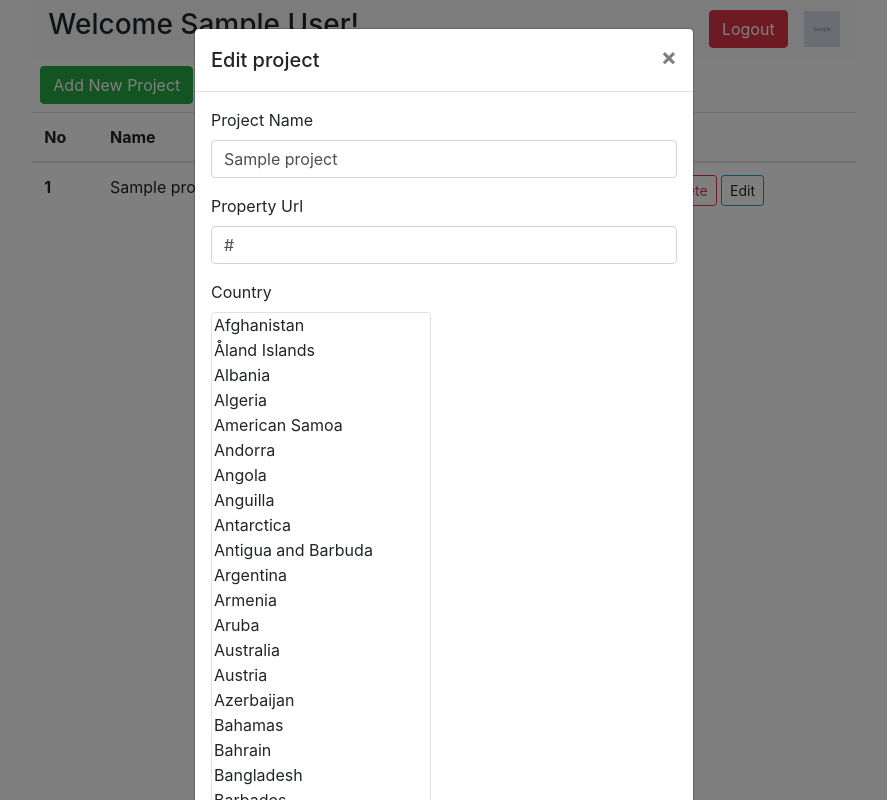
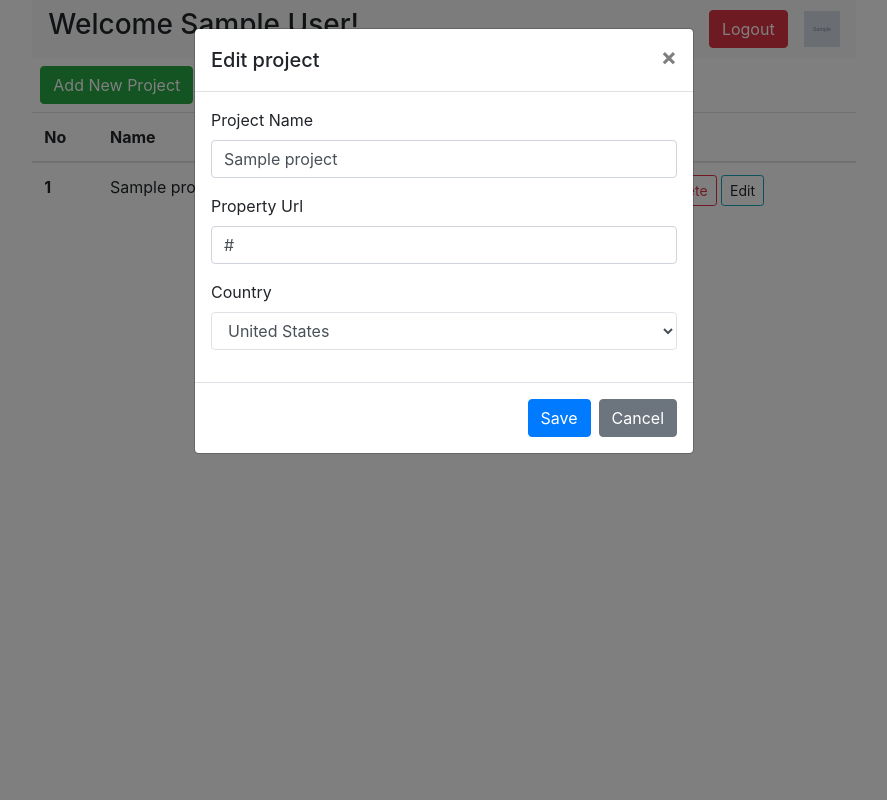
Before and after one commit to FunnyDeveloper100/google-ads-analysis-flask-jquery, a Flask app: template app/templates/project/project.html in a window 1280 px wide, after a click on "Edit". Shown: the whole page, without its empty margins (196-1083 px from the left). Run offline with Flask 2, Linux system fonts and the light colour scheme; the template is opened without the code that fills it: values that come from a table or form of the project are taken from there, others are empty; tables that the repository leaves empty hold one stand-in row (values such as "Sample post"); grey boxes marked "Sample" are stand-in pictures; some libraries are stand-ins or nearby versions.

Commit message:
fix country picker in edit modal

```diff
--- a/app/templates/project/project.html
+++ b/app/templates/project/project.html
@@ -63,7 +63,7 @@
                                         <div class="form-group">
                                             <label for="country">Country</label>
                                             <br />
-                                            <select class="selectpicker countrypicker border rounded" name="country" data-default="United States" value="{{ project.country }}"></select>
+                                            <select class="form-control countrypicker border rounded" name="country" data-default="United States" value="{{ project.country }}"></select>
                                         </div>
                                     </div>
                                     <div class="modal-footer">
```
